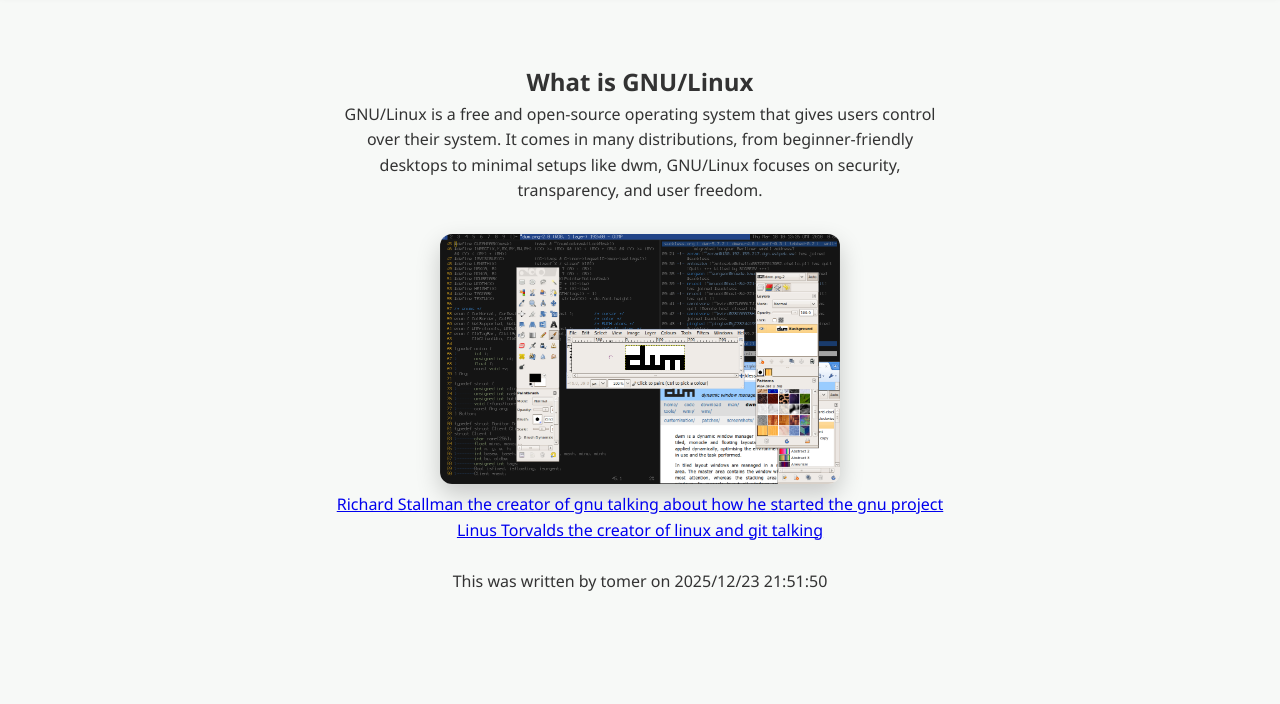
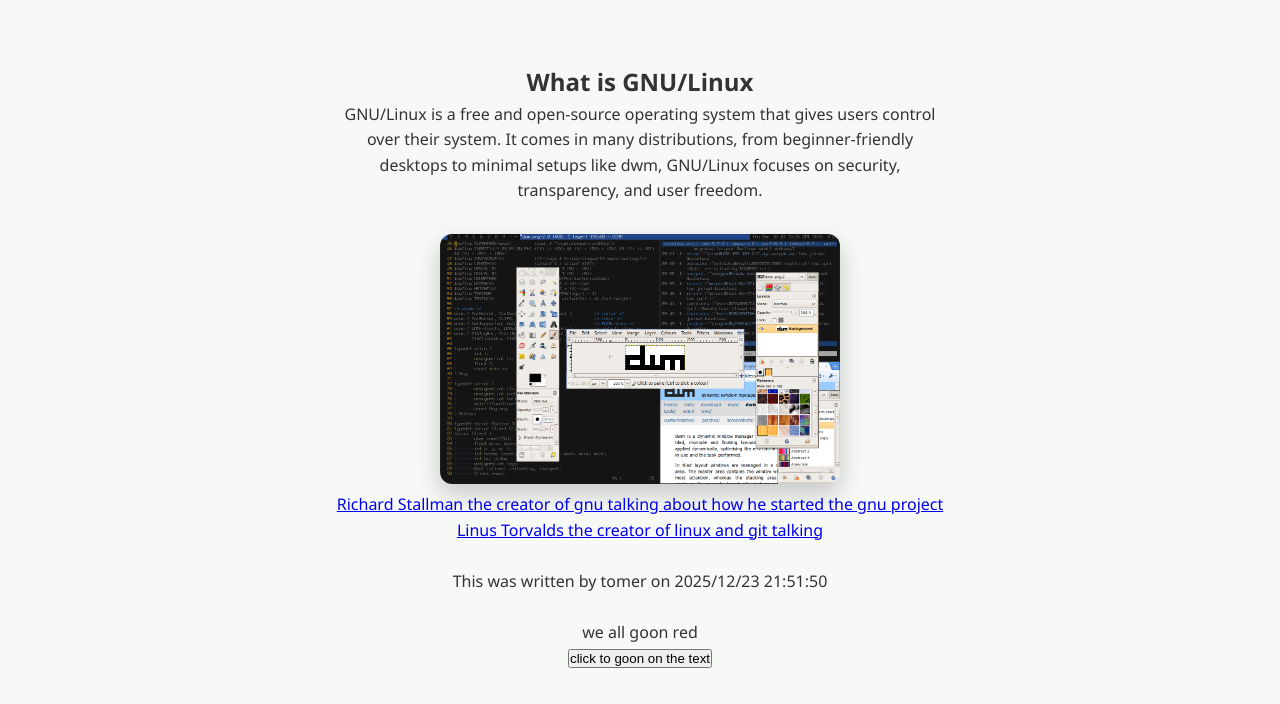
Before and after one commit to tomer923188/siteProject, a plain HTML site: page index.html in a window 1280 px wide. Shown: the part 96-800 px from the top of the page. Drawn offline with Linux system fonts and the light colour scheme.

Commit message:
Add files via upload

```diff
--- a/index.html
+++ b/index.html
@@ -8,7 +8,6 @@
 </head>
 <body>
 
-  <!-- Header -->
   <header class="header">
     <div class="container">
       <div class="header__wrap">
@@ -27,7 +26,6 @@
     </div>
   </header>
 
-  <!-- Main -->
   <main>
 
     <section class="section hero">
@@ -42,6 +40,9 @@
           <br>
           <br>
           <p>This was written by tomer on 2025/12/23 21:51:50</p>
+          <br>
+          <p class="main">we all goon red</p>
+          <button value="goon" onclick="func()">click to goon on the text</button>
       </div>
     </section>
 
@@ -100,7 +101,6 @@
 
   </main>
 
-  <!-- Footer -->
   <footer class="footer">
     <div class="container footer__wrap">
       <div class="footer__wrap">
@@ -141,10 +141,12 @@
 
     </div>
 
+
+
     <p class="copyright">
       © This site is licensed under the GNU General Public License v3.0.
     </p>
   </footer>
-
+<script src="main.js"></script>
 </body>
 </html>
--- /dev/null
+++ b/main.js
@@ -0,0 +1,4 @@
+function func() {
+    let p = document.querySelector(".main")
+    p.style.color="red"
+}
```
